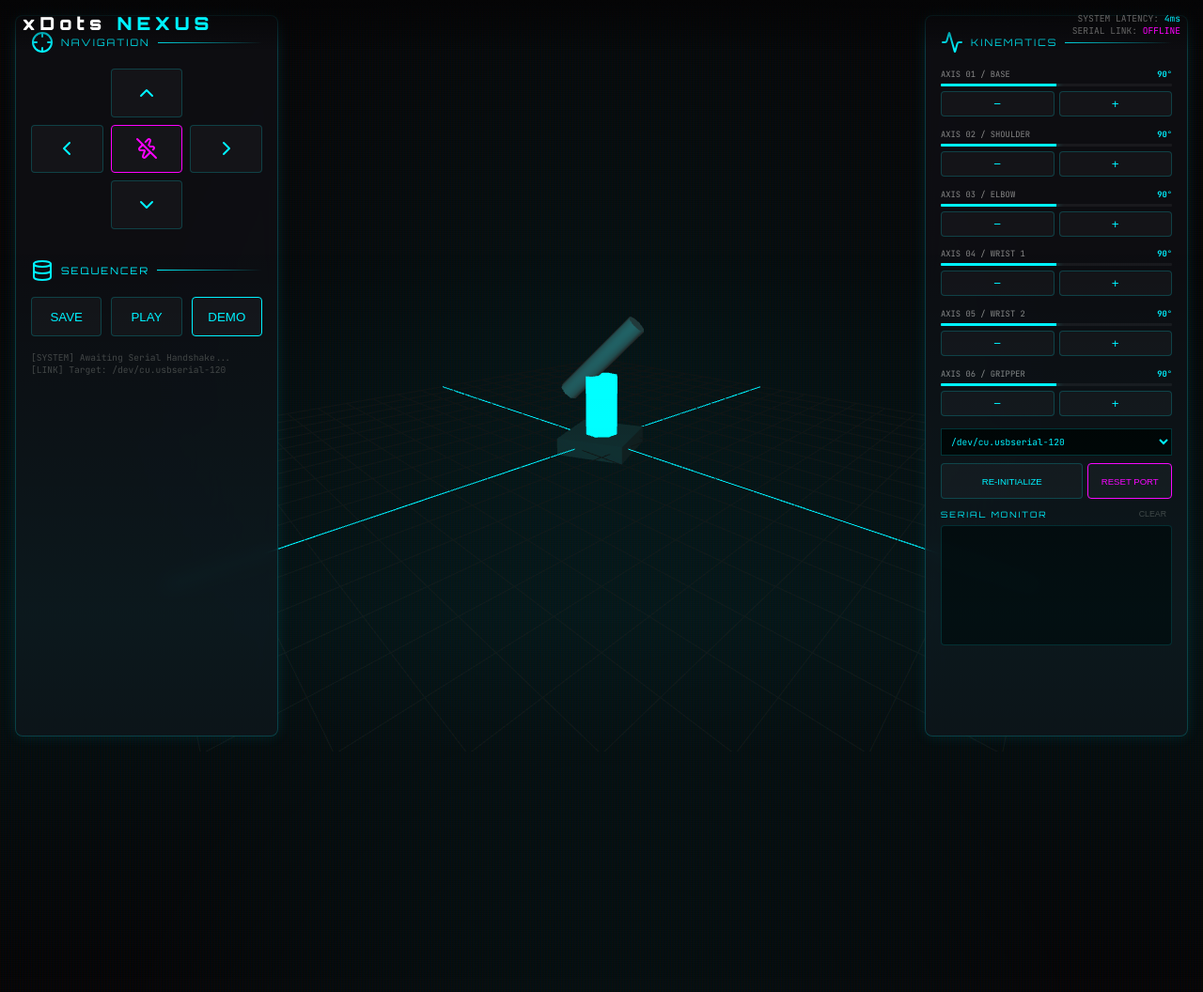
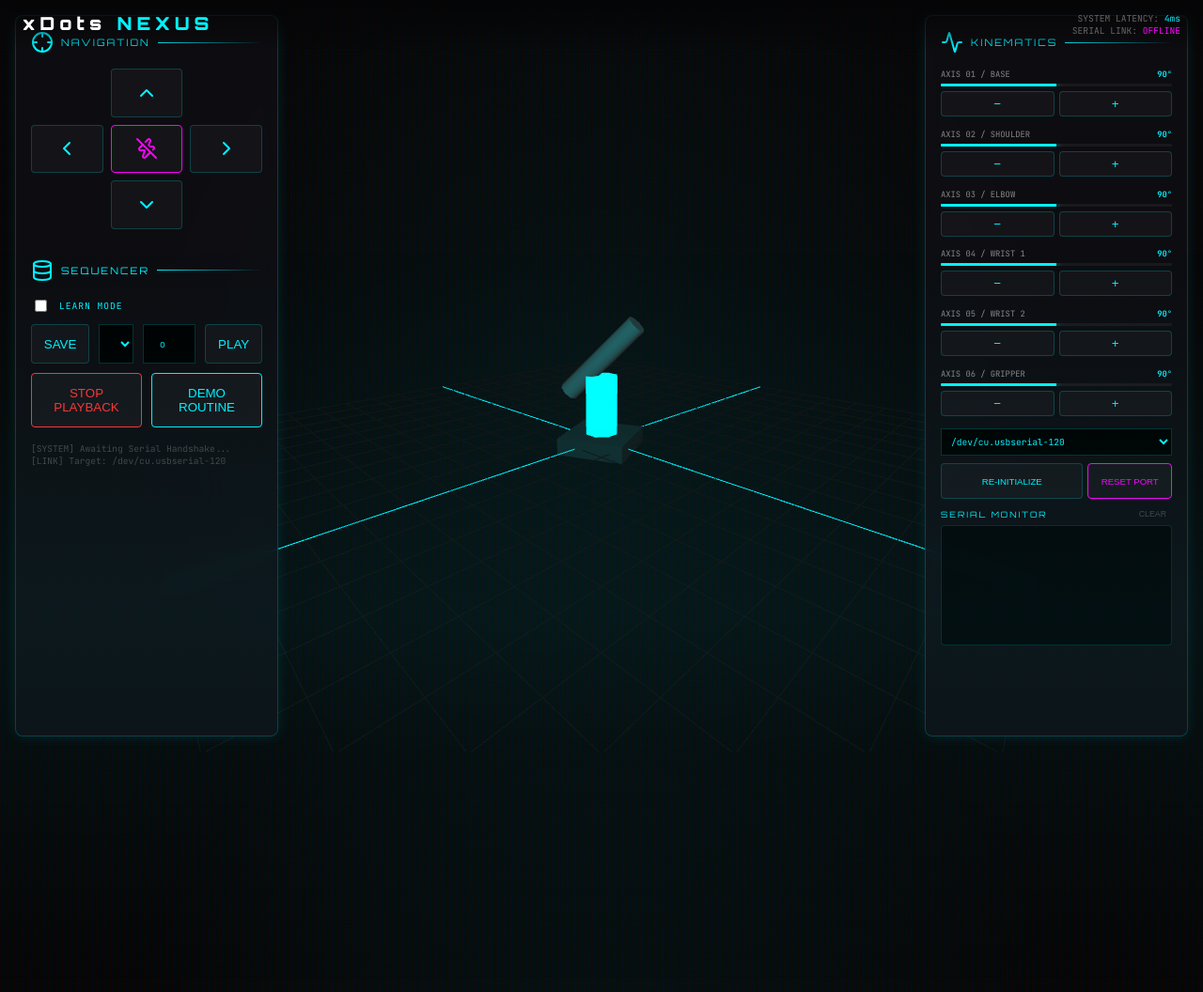
Before and after one commit to KimTronix/xDotsRobotix, a Flask app: page / in a window 1280 px wide. Shown: the whole page at 94% size. Run offline with Flask 3, Linux system fonts and the light colour scheme; lists and menus that the app fills with data are empty; some libraries are stand-ins or nearby versions.

Commit message:
Working Live Control

```diff
--- a/pc_ui/app.py
+++ b/pc_ui/app.py
@@ -7,7 +7,7 @@ import time
 app = Flask(__name__)
 socketio = SocketIO(app, cors_allowed_origins="*", async_mode='threading')
 
-PORT = '/dev/cu.usbserial-1130'
+PORT = '/dev/cu.usbserial-120'
 BAUD_RATE = 115200
 ser = None
 
@@ -138,30 +138,75 @@ def handle_get_sequences():
     seqs = load_sequences()
     emit('sequences_list', {'sequences': list(seqs.keys())})
 
+playing_sequence = False
+
 @socketio.on('play_sequence')
 def handle_play_sequence(data):
+    global playing_sequence
     name = data.get('name')
+    loops = int(data.get('loops', -1))
     if not name: return
     seqs = load_sequences()
     if name in seqs:
         seq = seqs[name]
-        emit('serial_rx', {'line': f'[SYSTEM] Playing sequence "{name}"...'})
-        socketio.start_background_task(play_task, seq)
+        playing_sequence = True
+        socketio.start_background_task(play_task, seq, loops, name)
 
-def play_task(seq):
-    for step in seq:
-        delay = step.get('delay', 0) / 1000.0
-        if delay > 0:
-            time.sleep(delay)
-        cmd = step.get('cmd')
-        if cmd is not None:
-            s = connect()
-            if s:
-                try:
-                    s.write(bytes([int(cmd)]))
-                except Exception:
-                    pass
-    socketio.emit('serial_rx', {'line': '[SYSTEM] Sequence playback complete.'})
+@socketio.on('stop_sequence')
+def handle_stop_sequence():
+    global playing_sequence
+    playing_sequence = False
+    emit('serial_rx', {'line': '[SYSTEM] Halting playback...'})
+
+def play_task(seq, loops, name):
+    global playing_sequence
+    count = 0
+    while playing_sequence and (loops <= 0 or count < loops):
+        s = connect()
+        if not s: break
+
+        # 1. Return to Home Position
+        socketio.emit('serial_rx', {'line': f'[SYSTEM] Returning to HOME (Loop {count+1})...'})
+        try: s.write(bytes([13]))
+        except: pass
+
+        # Wait 4 seconds for arm to physically reach home
+        for _ in range(40):
+            if not playing_sequence: break
+            time.sleep(0.1)
+
+        if not playing_sequence: break
+
+        # 2. Play the Sequence
+        socketio.emit('serial_rx', {'line': f'[SYSTEM] Executing sequence "{name}"...'})
+        for step in seq:
+            if not playing_sequence: break
+            delay = step.get('delay', 0) / 1000.0
+            if delay > 0:
+                # Sleep in small chunks to remain responsive to stop signal
+                chunks = int(delay / 0.1)
+                for _ in range(chunks):
+                    if not playing_sequence: break
+                    time.sleep(0.1)
+                if playing_sequence:
+                    time.sleep(delay - (chunks * 0.1))
+
+            if not playing_sequence: break
+            cmd = step.get('cmd')
+            if cmd is not None:
+                try: s.write(bytes([int(cmd)]))
+                except: pass
+
+        count += 1
+
+    # 3. Final Return to Home
+    if s and playing_sequence:
+        socketio.emit('serial_rx', {'line': '[SYSTEM] Sequence complete. Returning HOME...'})
+        try: s.write(bytes([13]))
+        except: pass
+
+    playing_sequence = False
+    socketio.emit('serial_rx', {'line': '[SYSTEM] Playback stopped.'})
 
 
 if __name__ == '__main__':
--- a/pc_ui/templates/index.html
+++ b/pc_ui/templates/index.html
@@ -216,10 +216,19 @@
             </div>
 
             <div style="margin-top: 2rem;" class="panel-title"><i data-lucide="database"></i> SEQUENCER</div>
+            <div style="display: flex; gap: 10px; align-items: center; margin-bottom: 10px;">
+                <input type="checkbox" id="learn-box" onchange="toggleLearn(this)">
+                <label for="learn-box" style="font-size: 0.6rem; color: var(--neon-cyan); letter-spacing: 1px;">LEARN MODE</label>
+            </div>
+            <div style="display: flex; gap: 10px; margin-bottom: 10px;">
+                <button class="nexus-btn" style="flex: 1" onclick="saveSequence()">SAVE</button>
+                <select id="seq-select" style="flex: 2; background: #000; color: var(--neon-cyan); border: 1px solid var(--border); font-family: 'JetBrains Mono', monospace; font-size: 0.6rem; outline: none;"></select>
+                <input type="number" id="loop-count" value="0" placeholder="Loops (0=inf)" style="width: 50px; background: #000; color: var(--neon-cyan); border: 1px solid var(--border); font-size: 0.6rem; text-align: center;" title="Number of loops (0 for infinite)">
+                <button class="nexus-btn" style="flex: 1" onclick="playSequence()">PLAY</button>
+            </div>
             <div style="display: flex; gap: 10px;">
-                <button class="nexus-btn" style="flex: 1" onclick="send(12)">SAVE</button>
-                <button class="nexus-btn" style="flex: 1" onclick="send(14)">PLAY</button>
-                <button class="nexus-btn" style="flex: 1; border-color: var(--neon-cyan);" onclick="send(15)">DEMO</button>
+                <button class="nexus-btn" style="flex: 1; border-color: #ff3333; color: #ff3333;" onclick="stopSequence()">STOP PLAYBACK</button>
+                <button class="nexus-btn" style="flex: 1; border-color: var(--neon-cyan);" onclick="send(15)">DEMO ROUTINE</button>
             </div>
 
             <div class="sys-log" id="log">
@@ -399,8 +408,70 @@
             while (mon.children.length > 80) mon.removeChild(mon.lastChild);
         }
 
+        let isLearning = false;
+        let recordedSequence = [];
+        let lastCmdTime = 0;
+
+        function toggleLearn(checkbox) {
+            isLearning = checkbox.checked;
+            if (isLearning) {
+                recordedSequence = [];
+                lastCmdTime = Date.now();
+                serialLog('[SYSTEM] Learning started...');
+            } else {
+                serialLog('[SYSTEM] Learning stopped. Ready to save.');
+            }
+        }
+
+        function saveSequence() {
+            if (recordedSequence.length === 0) {
+                alert("No sequence recorded!");
+                return;
+            }
+            let name = prompt("Enter sequence name:");
+            if (name) {
+                socket.emit('save_sequence', { name: name, sequence: recordedSequence });
+                recordedSequence = [];
+                document.getElementById('learn-box').checked = false;
+                isLearning = false;
+            }
+        }
+
+        function playSequence() {
+            let select = document.getElementById('seq-select');
+            let name = select.value;
+            let loops = document.getElementById('loop-count').value || 0;
+            if (name) {
+                socket.emit('play_sequence', { name: name, loops: parseInt(loops) });
+            }
+        }
+
+        function stopSequence() {
+            socket.emit('stop_sequence');
+            send(0); // Also send stop command to Arduino
+        }
+
+        socket.on('sequences_list', (data) => {
+            let select = document.getElementById('seq-select');
+            select.innerHTML = '';
+            data.sequences.forEach(seq => {
+                let opt = document.createElement('option');
+                opt.value = seq;
+                opt.innerHTML = seq;
+                select.appendChild(opt);
+            });
+        });
+
+        // Request sequences on load
+        socket.emit('get_sequences');
+
         function send(cmd) {
             socket.emit('command', { cmd: cmd });
+            if (isLearning) {
+                let now = Date.now();
+                recordedSequence.push({ cmd: cmd, delay: now - lastCmdTime });
+                lastCmdTime = now;
+            }
         }
 
         function startPress(cmd) {
```
Also changed, not shown: sequences.json (added, +1 -0 lines), 1 other file.
